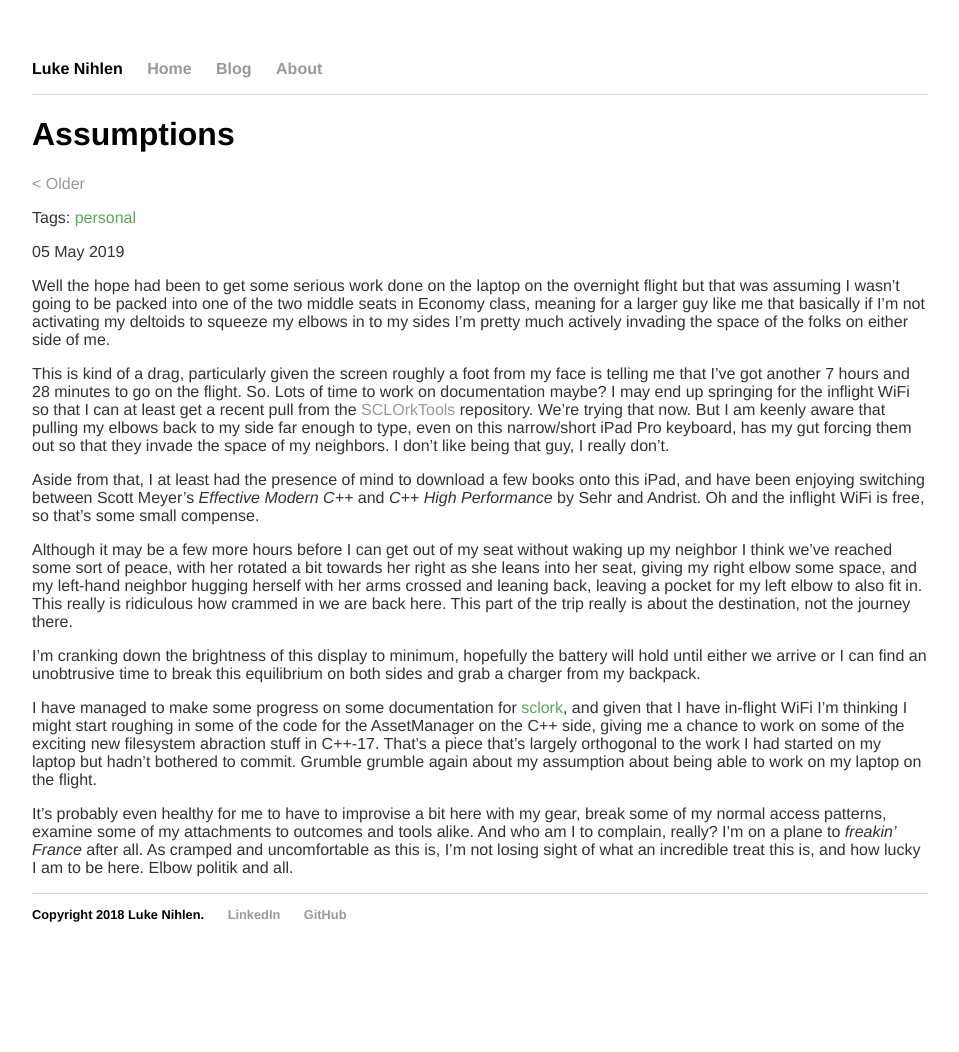
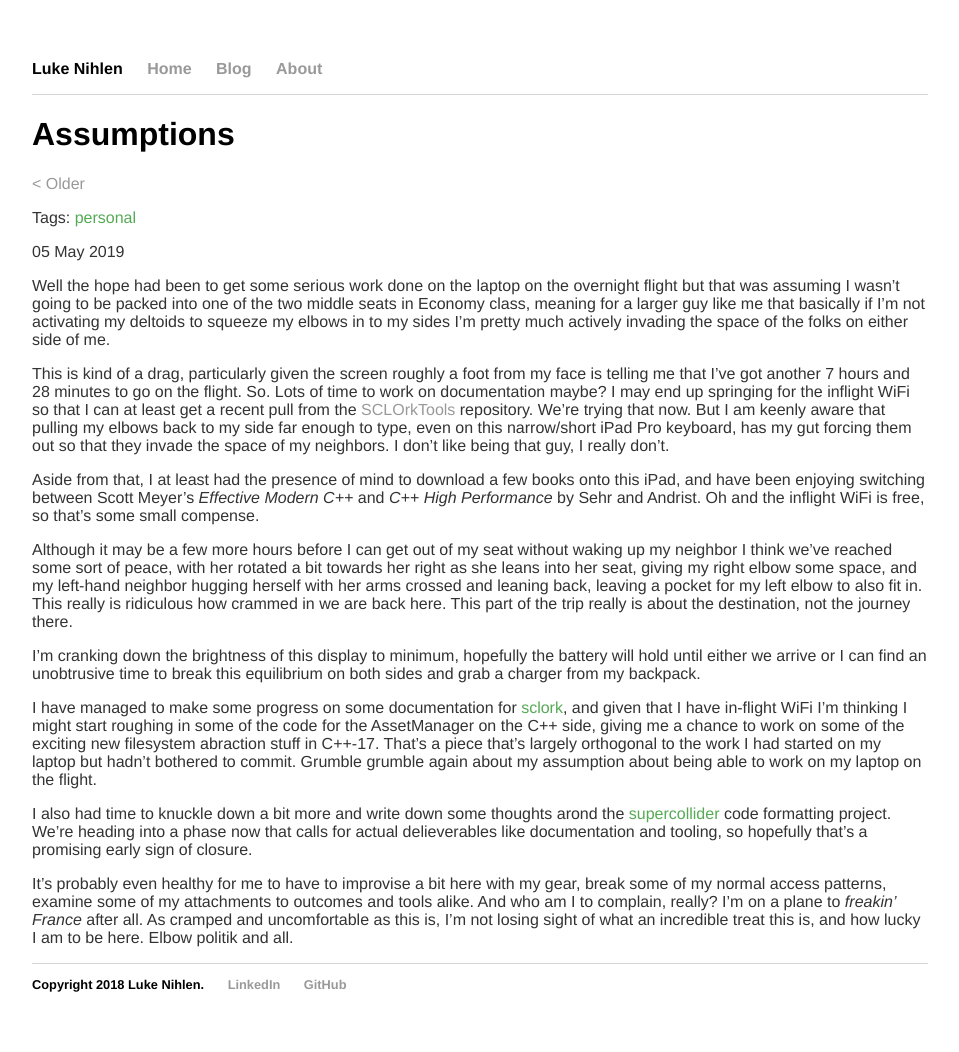
Before and after one commit to lnihlen/lnihlen.github.io, a Jekyll site: the page built from _posts/2019/05/2019-05-05-assumptions.md, in a window 1280 px wide. Shown: the whole page, without its empty margins (160-1119 px from the left). Built offline with Jekyll 4.4.1, drawn with Linux system fonts in a browser that asks for light colours; before the commit the page ends 982 px from its top, so only the background shows below that.

Commit message:
post: assumptions

```diff
--- a/_posts/2019/05/2019-05-05-assumptions.md
+++ b/_posts/2019/05/2019-05-05-assumptions.md
@@ -38,6 +38,11 @@ stuff in C++-17. That's a piece that's largely orthogonal to the work I had star
 hadn't bothered to commit. Grumble grumble again about my assumption about being able to work on my laptop
 on the flight.
 
+I also had time to knuckle down a bit more and write down some thoughts arond the
+{% include tag_link.html tag="supercollider" %} code formatting project. We're heading into a phase now that
+calls for actual delieverables like documentation and tooling, so hopefully that's a promising early sign
+of closure.
+
 It's probably even healthy for me to have to improvise a bit here with my gear, break some of my normal
 access patterns, examine some of my attachments to outcomes and tools alike. And who am I to complain,
 really? I'm on a plane to *freakin' France* after all. As cramped and uncomfortable as this is, I'm not
```
